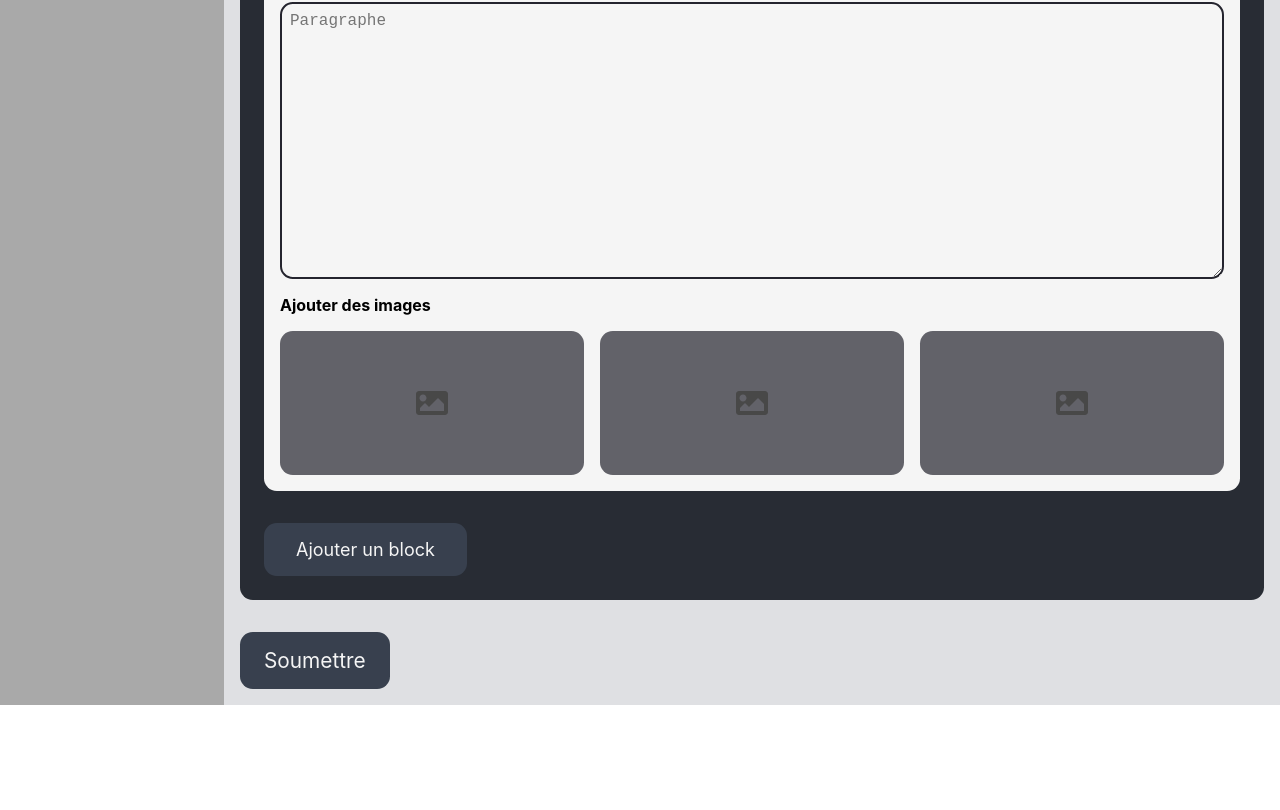
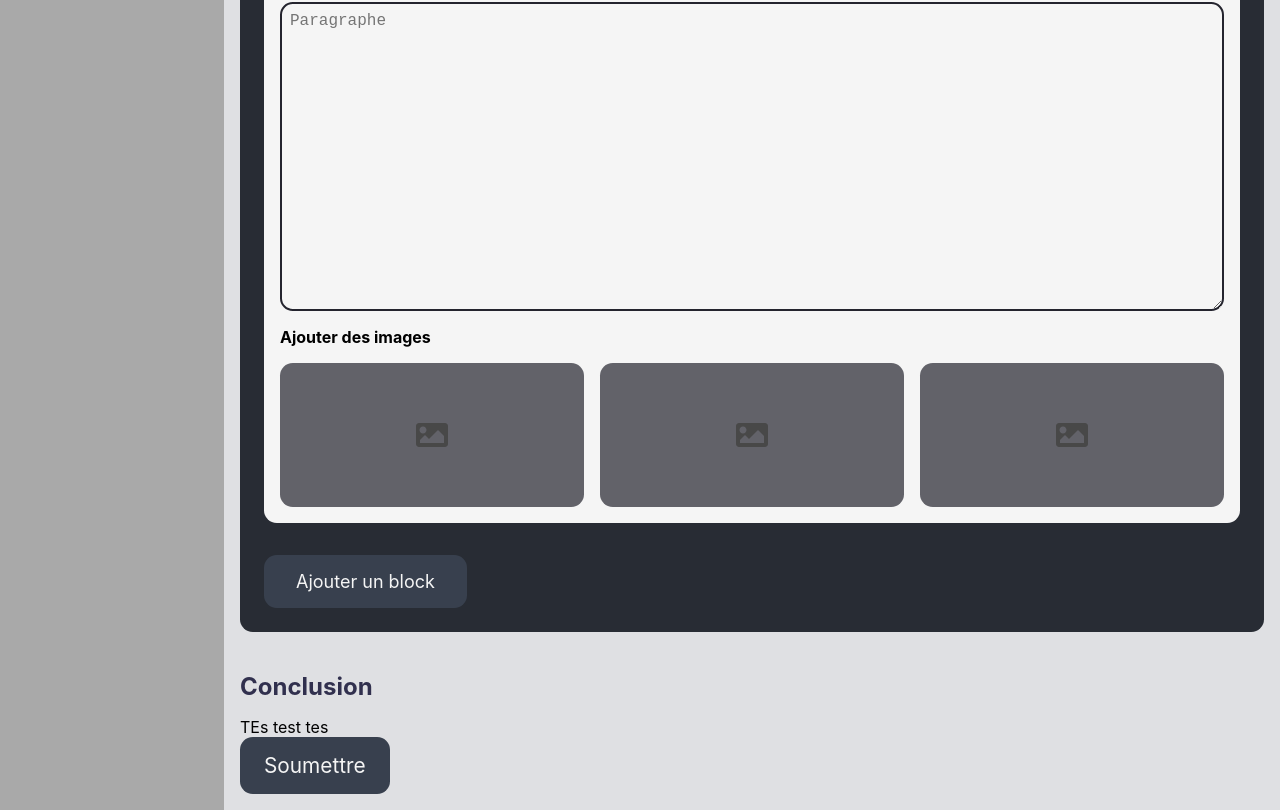
Before and after one commit to stephen-97/blog-dashboard, a React (Create React App) app: page /create in a window 1280 px wide. Shown: the part 1126-1936 px from the top of the page. Before the commit the page ends 1831 px from the top, so only its background shows below. Built offline with nearby package versions, Linux system fonts and the light colour scheme.

Commit message:
Adding conclusion block

```diff
--- a/src/components/form/AddImages.tsx
+++ b/src/components/blocks/extra/AddImages.tsx
@@ -1,10 +1,11 @@
 import React, {createRef, useCallback, useMemo} from "react";
 import styled, {IStyledComponent} from "styled-components";
-import {onChangeTextImage} from "../../redux/ArticleSlice";
-import {useAppDispatch, useAppSelector} from "../../redux/store";
+import {onChangeTextImage} from "../../../redux/ArticleSlice";
+import {useAppDispatch, useAppSelector} from "../../../redux/store";
 import {IoCloseOutline} from "react-icons/io5";
 import {FaImage} from "react-icons/fa";
-import {TArticleTextImage} from "../../utils/config";
+import {TArticleTextImage} from "../../../utils/config";
+import {imageFunctions} from "../../../utils/functions";
 
 const StyledAddImages: IStyledComponent<any> = styled.div`
     display: flex;
@@ -12,7 +13,6 @@ const StyledAddImages: IStyledComponent<any> = styled.div`
     width: 100%;
     justify-content: space-between;
     gap: 1rem;
-    //flex: 0.7;
 
     ul {
         display: flex;
@@ -86,31 +86,13 @@ const AddImages = ({paragraphIndex, ...rest}: AddImagesProps) => {
     const currentTextImage = paragraphData[paragraphIndex] as TArticleTextImage;
     const dispatch = useAppDispatch()
 
-    const getBase64 = (e: React.ChangeEvent<HTMLInputElement>, callBack: Function) => {
-        //let base64String: string  = ""
-        if (e.target.files && e.target.files[0]) {
-            const reader = new FileReader();
-            reader.readAsDataURL(e.target.files[0]);
-            reader.onload = () => {
-                const image = new Image();
-                image.src = reader.result as string;
-                image.onload = () => {
-                    if (image.width / image.height !== 1920 / 1080) {
-                        //alert("Mauvais format image, l'aspect ratio doit être de 16:9");
-                        //return
-                    }
-                    callBack(image.src ?? "")
-                }
-            }
-        }
-    }
 
     const addingNewImage = (
         indexBlock: number,
         indexImage: number,
         e: React.ChangeEvent<HTMLInputElement>,
     ) => {
-        getBase64(e, (base64String: string | null) => {
+        imageFunctions.getBase64(e, (base64String: string | null) => {
             if (base64String) {
                 let newTextImageObject = {...currentTextImage};
                 let dataImage = [...newTextImageObject['images']];
--- a/src/components/blocks/sections/BlockListDefault.tsx
+++ b/src/components/blocks/sections/BlockListDefault.tsx
@@ -15,13 +15,12 @@ const StyledBlockListDefaultContainer = styled.ul`
     }
     .block {
         display: flex;
-        height: 40rem;
+        height: 42rem;
         padding: 1rem;
         flex-direction: column;
         background-color: var(--white);
         border-radius: var(--border-radius);
         gap: 1rem;
-
     }
 `;
 
--- a/src/components/blocks/sections/BlocksListContainer.tsx
+++ b/src/components/blocks/sections/BlocksListContainer.tsx
@@ -15,116 +15,6 @@ const StyledBlockListContainer = styled.section<{ $reOrderView: boolean }>`
         display: grid;
         grid-template-columns: repeat(auto-fit, minmax(35rem, 0.5fr));
         grid-gap: 2rem;
-
-        .paragraph-form-container {
-            background-color: var(--white);
-            padding: 1rem;
-            display: grid;
-            height: 38rem;
-            border-radius: var(--border-radius);
-            grid-template-columns: repeat(9, 1fr);
-            grid-template-rows: repeat(12, 1fr);
-            gap: 1rem;
-
-
-            &:hover {
-                .button-plus-container,
-                .button-minus-container,
-                .paragraph-number-container {
-                    visibility: visible;
-                }
-            }
-
-            > * {
-                &:nth-child(1) {
-                    grid-area: 1 / 1 / 3 / 9;
-                }
-
-                &:nth-child(2) {
-                    grid-area: 3 / 1 / 10 / 9;
-                }
-
-                &:nth-child(3) {
-                    grid-area: 10 / 1 / 13 / 9;
-                }
-
-                &:nth-child(4) {
-                    grid-area: 1 / 9 / 5 / 10;
-                }
-
-                &:nth-child(5) {
-                    grid-area: 5 / 9 / 9 / 10;
-                }
-
-                &:nth-child(6) {
-                    grid-area: 9 / 9 / 13 / 10;
-                }
-            }
-
-            .paragraph-form-button {
-                display: flex;
-                justify-content: center;
-                align-items: center;
-                    //border: 2px solid ${props => props.theme.mainColor};
-                border-radius: var(--border-radius);
-                //background-color: var(--light-gray);
-
-                svg {
-                    height: 3rem;
-                    width: 3rem;
-                    color: ${props => props.theme.mainColor};
-                }
-            }
-
-            .button-plus-container {
-                svg {
-                    color: var(--blue);
-                }
-            }
-
-            .button-minus-container {
-                svg {
-                    color: var(--red);
-                }
-            }
-
-            .icon-not-clickable {
-                svg {
-                    color: var(--gray);
-                }
-            }
-
-            .paragraph-number-container {
-                border: none;
-                font-size: 2.5rem;
-                cursor: inherit;
-                background-color: inherit;
-
-                &:hover {
-                    background-color: inherit;
-                }
-            }
-        }
-    }
-
-    .add-block-item {
-        position: relative;
-        border: 2px dashed white;
-        border-radius: var(--border-radius);
-        overflow: hidden;
-
-        .add-block-button {
-            padding: 1rem;
-            background-color: white;
-
-            &:before {
-                position: absolute;
-                top: 0;
-                left: 0;
-                width: 100%;
-                height: 100%;
-            }
-        }
     }
 
     .toggle-button-container {
@@ -166,19 +56,6 @@ const StyledBlockListContainer = styled.section<{ $reOrderView: boolean }>`
 
             .reorder-item {
                 flex: 0 0 calc(33.333% - 3rem);
-            }
-        }
-    }
-
-    > label {
-        display: flex;
-        gap: 0.4rem;
-
-        button {
-            transition: 0.2s ease-in-out;
-
-            &:hover {
-                transform: scale(1.2);
             }
         }
     }
--- a/src/components/blocks/types/TextImagesBlock.tsx
+++ b/src/components/blocks/types/TextImagesBlock.tsx
@@ -2,7 +2,7 @@ import Input from "../../form/Input";
 import React, {ChangeEvent} from "react";
 import {onChangeTextImage, removeBlock} from "../../../redux/ArticleSlice";
 import TextArea from "../../form/TextArea";
-import AddImages from "../../form/AddImages";
+import AddImages from "../extra/AddImages";
 import {useAppDispatch, useAppSelector} from "../../../redux/store";
 import styled from "styled-components";
 import {TArticleTextImage} from "../../../utils/config";
--- /dev/null
+++ b/src/components/form/ArticleConclusion.tsx
@@ -0,0 +1,27 @@
+import React from "react";
+import styled from "styled-components";
+
+
+const StyledConclusion = styled.div`
+    display: flex;
+    flex-direction: column;
+`;
+
+interface ArticleConclusionProps extends React.HTMLProps<HTMLDivElement> {
+    label: string
+}
+
+
+const ArticleConclusion = ({label}: ArticleConclusionProps) => {
+
+
+    return(
+        <StyledConclusion>
+            <label>{label}</label>
+            <div>TEs test tes</div>
+        </StyledConclusion>
+    )
+}
+
+
+export default React.memo(ArticleConclusion);
--- a/src/components/view/ArticleForm.tsx
+++ b/src/components/view/ArticleForm.tsx
@@ -9,6 +9,7 @@ import MainImage from "../form/MainImage";
 import SubmitButton from "../form/SubmitButton";
 import ArticleGameTags from "../form/ArticleGameTags";
 import ArticleThemes from "../form/ArticleThemes";
+import ArticleConclusion from "../form/ArticleConclusion";
 
 const StyledArticleForm: IStyledComponent<any> = styled.section`
   min-width: 100%;
@@ -64,7 +65,11 @@ const ArticleForm = ({...rest}: StyledArticleForm) => {
                 className={'form-item'}
             />
             <BlocksListContainer
-                label={"Liste des paragraphes"}
+                label={"Liste des blocks"}
+                className={'form-item'}
+            />
+            <ArticleConclusion
+                label={'Conclusion'}
                 className={'form-item'}
             />
             <SubmitButton
--- a/src/pages/CreateArticle.tsx
+++ b/src/pages/CreateArticle.tsx
@@ -36,7 +36,7 @@ const CreateArticle = () => {
 
     const buttonsFullPageViewList: TToggleButton[] = [
         {title: "Formulaire", callBack: () => setIsOnFormView('form')},
-        {title: "Réorganisation", callBack: () => setIsOnFormView('preview')},
+        {title: "Aperçu", callBack: () => setIsOnFormView('preview')},
     ];
 
 
@@ -59,4 +59,4 @@ const CreateArticle = () => {
 }
 
 
-export default CreateArticle;
+export default React.memo(CreateArticle);
--- /dev/null
+++ b/src/redux/ArticleConclusionsSlice.ts
@@ -0,0 +1,25 @@
+import {createSlice, PayloadAction} from '@reduxjs/toolkit'
+
+export type TArticleConclusion = {
+    conclusionText: string,
+    conclusionGoodPoints: string[],
+    conclusionBadPoints: string[],
+}
+
+const initialState: TArticleConclusion = {conclusionText: '', conclusionGoodPoints: [], conclusionBadPoints: [] }
+export const ArticleConclusionSlice = createSlice({
+    name: 'mainImage',
+    initialState,
+    reducers: {
+        onChangeConclusion: (state: TArticleConclusion, action: PayloadAction<{ articleConclusion: TArticleConclusion}>) => {
+            return action.payload.articleConclusion
+        },
+    },
+})
+
+// Action creators are generated for each case reducer function
+export const {
+    onChangeConclusion,
+} = ArticleConclusionSlice.actions
+
+export default ArticleConclusionSlice.reducer
--- a/src/redux/store.ts
+++ b/src/redux/store.ts
@@ -6,6 +6,7 @@ import ArticleTitleSlice from "./ArticleTitleSlice";
 import ArticleMainImagesSlice from "./ArticleMainImages";
 import ArticleThemes from "./ArticleThemesSlice";
 import ArticleGameTagsSlice from "./ArticleGameTagsSlice";
+import ArticleConclusionSlice from "./ArticleConclusionsSlice";
 
 const store =configureStore({
     reducer: {
@@ -14,7 +15,8 @@ const store =configureStore({
         articleTitle: ArticleTitleSlice,
         articleMainImages: ArticleMainImagesSlice,
         articleThemes: ArticleThemes,
-        articleGameTags: ArticleGameTagsSlice
+        articleGameTags: ArticleGameTagsSlice,
+        articleConclusion: ArticleConclusionSlice,
     },
 
 })
--- a/src/utils/functions.ts
+++ b/src/utils/functions.ts
@@ -1,3 +1,25 @@
+import React from "react";
+
 export const articleFunctions = {
     dataImageIsNotEmpty: (dataImage: string[]) => dataImage.reduce((acc, value) => acc + value, "").length > 0,
 }
+
+export const imageFunctions = {
+    getBase64 : (e: React.ChangeEvent<HTMLInputElement>, callBack: Function) => {
+        if (e.target.files && e.target.files[0]) {
+            const reader = new FileReader();
+            reader.readAsDataURL(e.target.files[0]);
+            reader.onload = () => {
+                const image = new Image();
+                image.src = reader.result as string;
+                image.onload = () => {
+                    if (image.width / image.height !== 1920 / 1080) {
+                        //alert("Mauvais format image, l'aspect ratio doit être de 16:9");
+                        //return
+                    }
+                    callBack(image.src ?? "")
+                }
+            }
+        }
+    }
+}
```
Also changed, not shown: src/components/blocks/extra/BlockImageButton.tsx (added, +24 -0 lines), src/components/blocks/types/ImagesBlock.tsx (+13 -96 lines).
